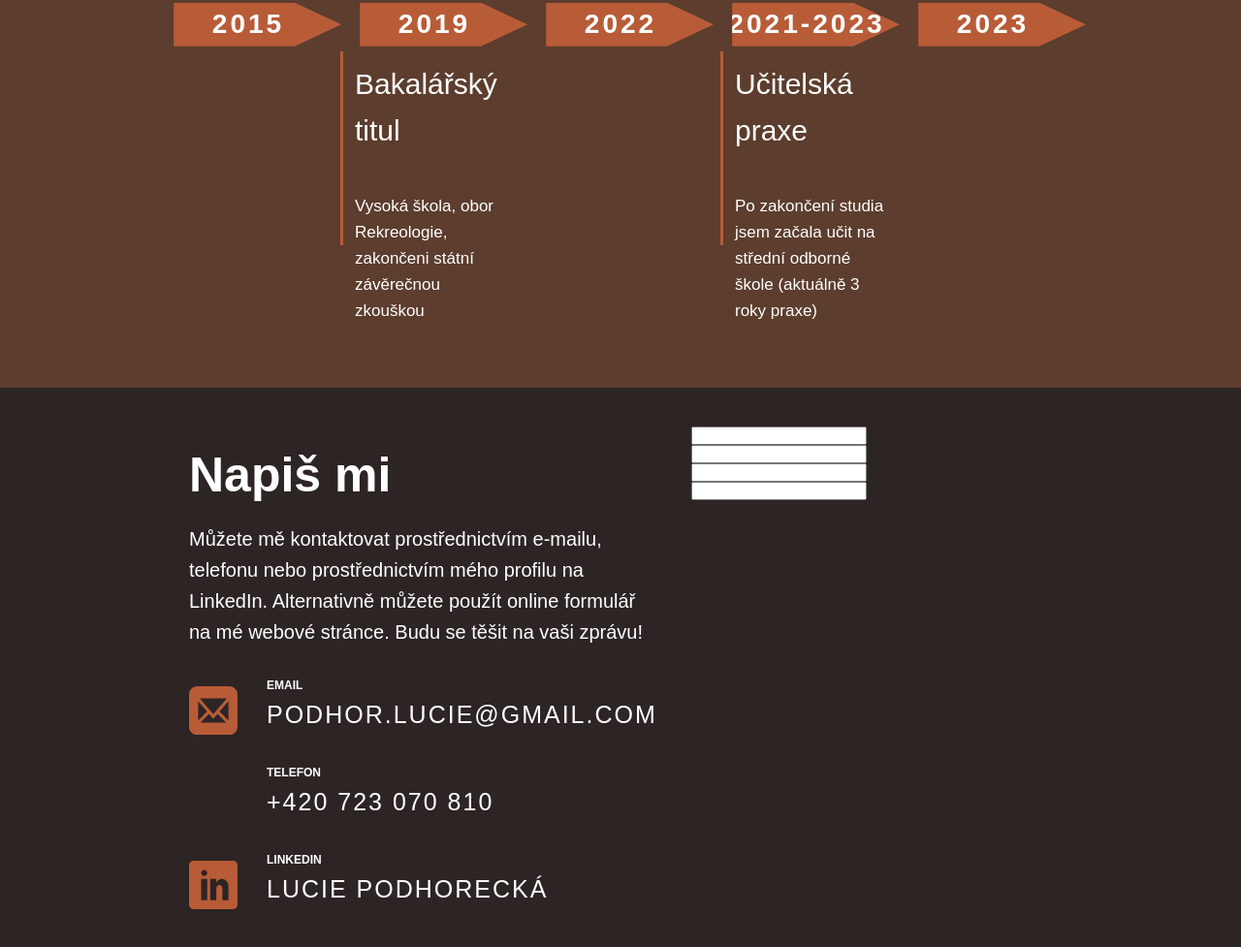
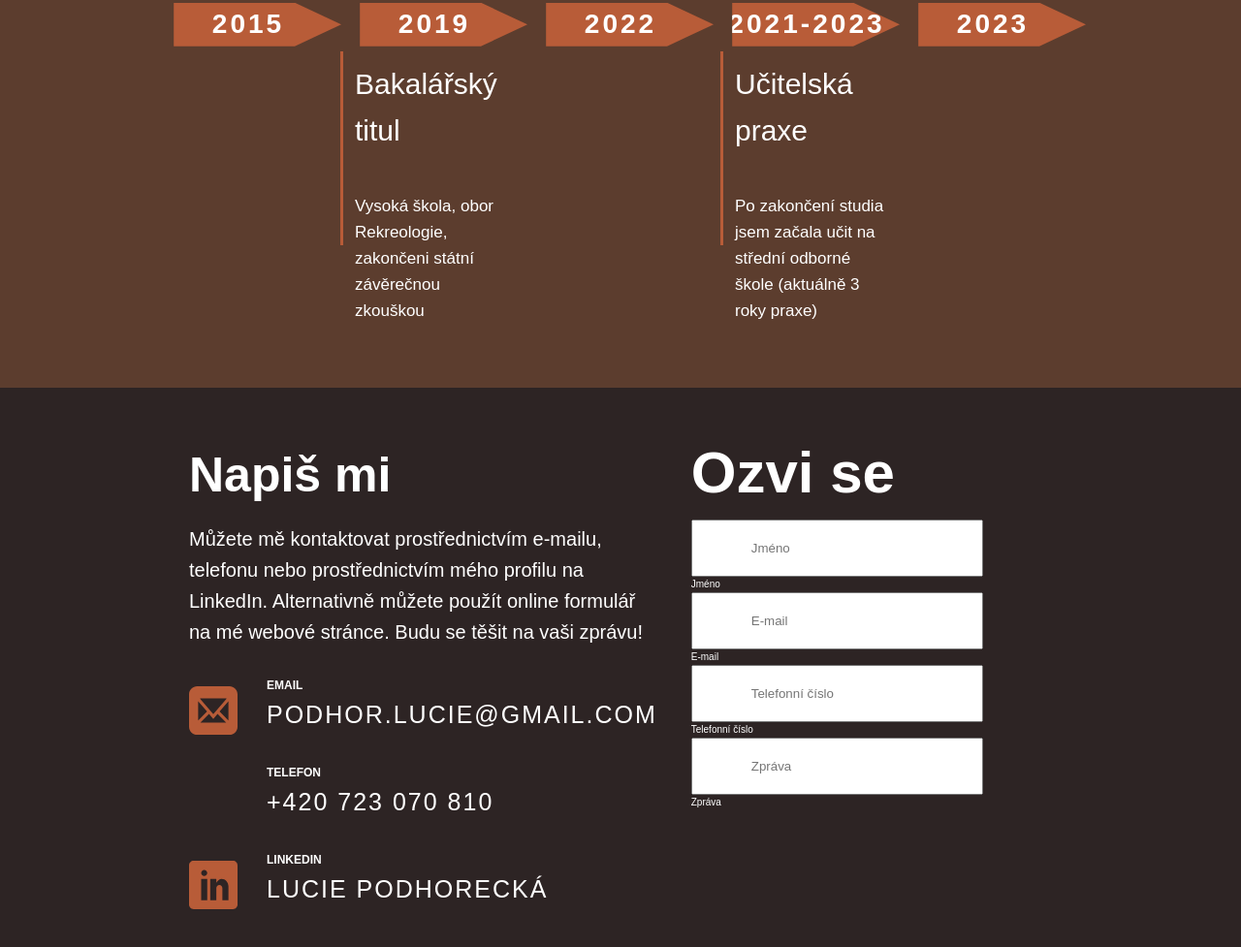
Before and after one commit to SweetXhenia/dark-portfolio, a website: page index.html in a window 1280 px wide. Shown: the part 3772-4749 px from the top of the page at 97% size. Drawn offline with nearby package versions, Linux system fonts and the light colour scheme; a web font is replaced by a local one.

Commit message:
form úprava

```diff
--- a/index.html
+++ b/index.html
@@ -543,10 +543,11 @@
           </div>
         </div>
         <div class="form-form">
-          <input type="name" class="form-input form-input__name">
-          <input type="email" class="form-input form-input__email">
-          <input type="tel" class="form-input form-input__tel">
-          <input type="text" class="form-input form-input__text">
+          <h2 class="form-form__heading">Ozvi se</h2>
+          <input type="text" class="form-input form-input__name" id="name" name="Jméno" placeholder="Jméno" required> <label for="" id="name">Jméno</label>
+          <input type="email" class="form-input form-input__email" id="email" name="E-mail" placeholder="E-mail" required><label for="" id="email">E-mail</label>
+          <input type="tel" class="form-input form-input__tel" id="tel" name="Telefonní číslo" placeholder="Telefonní číslo" required><labe id="tel">Telefonní číslo</labe>
+          <input type="text" class="form-input form-input__text" id="form-text" name="Zpráva" placeholder="Zpráva" required><labe id="form-text">Zpráva</labe>
         </div>
       </div>
     </section>
--- a/sass/components/_form.scss
+++ b/sass/components/_form.scss
@@ -49,4 +49,10 @@
     display: flex;
     flex-direction: column;
     margin-top: 4rem;
+    &__heading{
+      font-size: 6rem;
+    }
 }
+.form-input{
+  padding: 2rem 6rem;
+}
```
Also changed, not shown: css/style.css.
